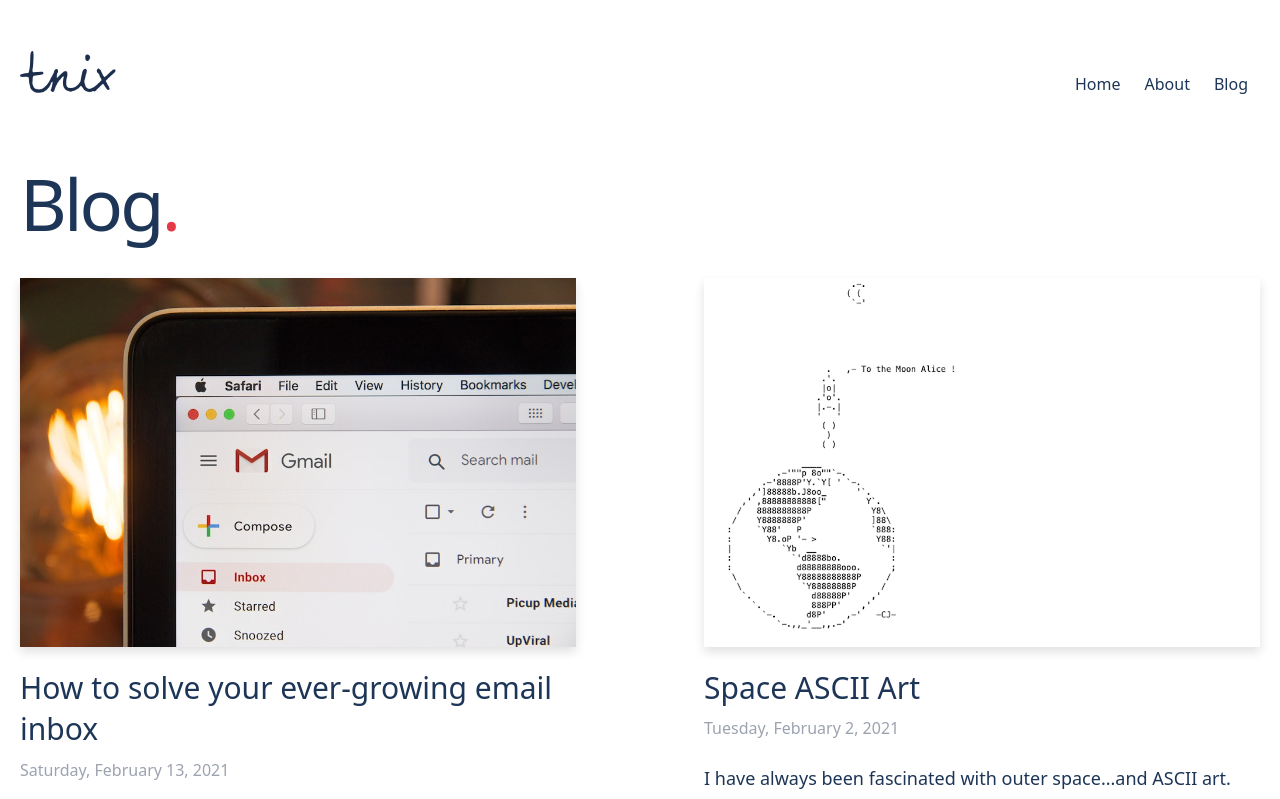
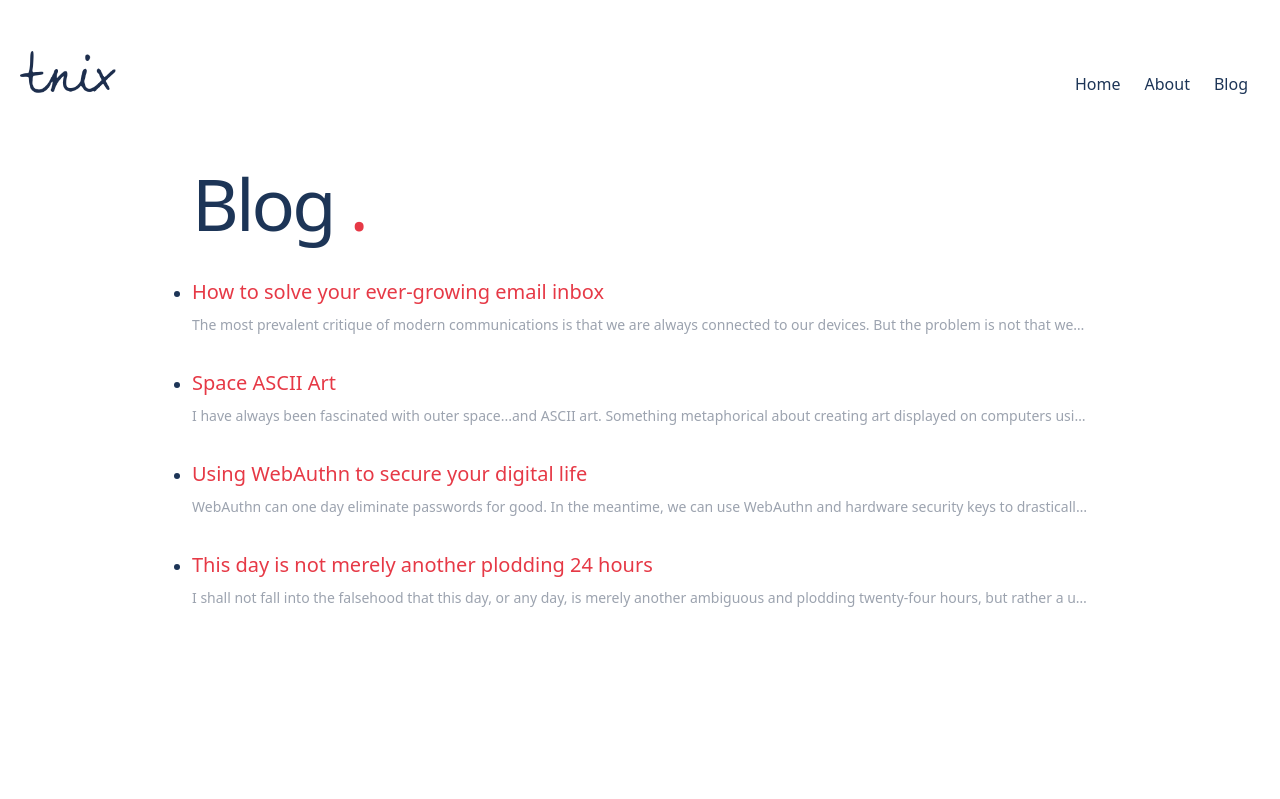
Before and after one commit to tylernix/tylernix.me, a Next.js app: page /blog in a window 1280 px wide. Shown: the top 799 px of the page. Built offline with nearby package versions, Linux system fonts and the light colour scheme; what @tailwindcss/typography would draw is missing.

Commit message:
compact version of post preview for blog page

```diff
--- /dev/null
+++ b/components/more-stories-compact.js
@@ -0,0 +1,20 @@
+import PostPreviewCompact from '../components/post-preview-compact'
+import PageTitle from '../components/page-title'
+
+export default function MoreStoriesCompact({ posts }) {
+  return (
+    <section class="mt-16 max-w-4xl mx-auto">
+      <PageTitle>Blog</PageTitle>
+      <ul class="list-disc list-outside mx-4 md:mx-0">
+        {posts.map((post) => (
+            <PostPreviewCompact
+              key={post.slug}
+              title={post.title}
+              slug={post.slug}
+              excerpt={post.excerpt}
+            />
+          ))}
+      </ul>
+    </section>
+  )
+}
--- /dev/null
+++ b/components/page-title.js
@@ -0,0 +1,7 @@
+export default function PageTitle({ children }) {
+    return (
+        <h1 className="mt-16 mb-8 text-6xl md:text-7xl tracking-tighter leading-tight text-prussian-blue">
+        {children} <span className="text-6xl md:text-7xl text-imperial-red" >.</span>
+        </h1>
+    )
+}
--- /dev/null
+++ b/components/post-preview-compact.js
@@ -0,0 +1,18 @@
+import Link from 'next/link'
+
+export default function PostPreviewCompact({
+  title,
+  excerpt,
+  slug,
+}) {
+  return (
+    <li className="mb-8">
+      <h3 className="text-lg md:text-xl mb-2 leading-snug">
+        <Link as={`/posts/${slug}`} href="/posts/[slug]">
+          <a className="text-imperial-red hover:underline">{title}</a>
+        </Link>
+      </h3>
+      <p className="text-sm text-gray-400 leading-relaxed mb-6 truncate">{excerpt}</p>
+    </li>
+  )
+}
--- a/pages/about.js
+++ b/pages/about.js
@@ -1,15 +1,10 @@
-import Avatar from '../components/avatar'
+
 import Container from '../components/container'
-import PostTitle from '../components/post-title'
-import PostBody from '../components/post-body'
-import SectionSeparator from '../components/section-separator'
-import Intro from '../components/intro'
-import WebAuthn from '../components/webauthn'
+import PageTitle from '../components/page-title'
 import Layout from '../components/layout'
 import Header from '../components/header'
 import { getAllPosts } from '../lib/api'
 import Head from 'next/head'
-import { CMS_NAME } from '../lib/constants'
 
 export default function Index({ allPosts }) {
   const heroPost = allPosts[0]
@@ -22,9 +17,8 @@ export default function Index({ allPosts }) {
         </Head>
           <Header />
           <Container>
-            <PostTitle>About</PostTitle>
-            <hr className="mb-6 md:mb-12" />
             <div className="max-w-2xl mx-auto my-12">
+                <PageTitle>About</PageTitle>
                 <div className="prose lg:prose-xl">
                     <p>My favorite quote is <blockquote>“A lot of what people call intelligence boils down to curiosity.” - Aaron Swartz</blockquote></p>
                     <p>The one word that I hope comes to mind when someone thinks of me is <b>dependable</b>. Aaaaand if I had to choose the second best word to describe me, it would be <b>curious</b> because it most accurately represents how I try to approach each day in a rapidly advancing world: a passion for absorbing varying information and communicating its proper value. </p>
--- a/pages/blog.js
+++ b/pages/blog.js
@@ -1,13 +1,9 @@
 import Container from '../components/container'
-import MoreStories from '../components/more-stories'
-import HeroPost from '../components/hero-post'
-import Intro from '../components/intro'
-import WebAuthn from '../components/webauthn'
+import MoreStoriesCompact from '../components/more-stories-compact'
 import Layout from '../components/layout'
 import Header from '../components/header'
 import { getAllPosts } from '../lib/api'
 import Head from 'next/head'
-import { CMS_NAME } from '../lib/constants'
 
 export default function Index({ allPosts }) {
   const heroPost = allPosts[0]
@@ -20,7 +16,7 @@ export default function Index({ allPosts }) {
         </Head>
           <Header />
           <Container>
-            <MoreStories posts={allPosts} />
+            <MoreStoriesCompact posts={allPosts} />
           </Container>
       </Layout>
     </>
--- a/pages/index.js
+++ b/pages/index.js
@@ -1,6 +1,5 @@
 import Container from '../components/container'
 import MoreStories from '../components/more-stories'
-import HeroPost from '../components/hero-post'
 import Intro from '../components/intro'
 import WebAuthn from '../components/webauthn'
 import Layout from '../components/layout'
@@ -10,8 +9,7 @@ import Head from 'next/head'
 import { CMS_NAME } from '../lib/constants'
 
 export default function Index({ allPosts }) {
-  const heroPost = allPosts[0]
-  const morePosts = allPosts.slice(1)
+  const recentPosts = allPosts.slice(0,4)
   return (
     <>
       <Layout>
@@ -22,7 +20,7 @@ export default function Index({ allPosts }) {
           <Intro />
           <WebAuthn />
           <Container>
-          <MoreStories posts={allPosts} />
+          <MoreStories posts={recentPosts} />
         </Container>
       </Layout>
     </>
@@ -37,7 +35,7 @@ export async function getStaticProps() {
     'author',
     'coverImage',
     'excerpt',
-  ])
+  ], 3)
 
   return {
     props: { allPosts },
```
